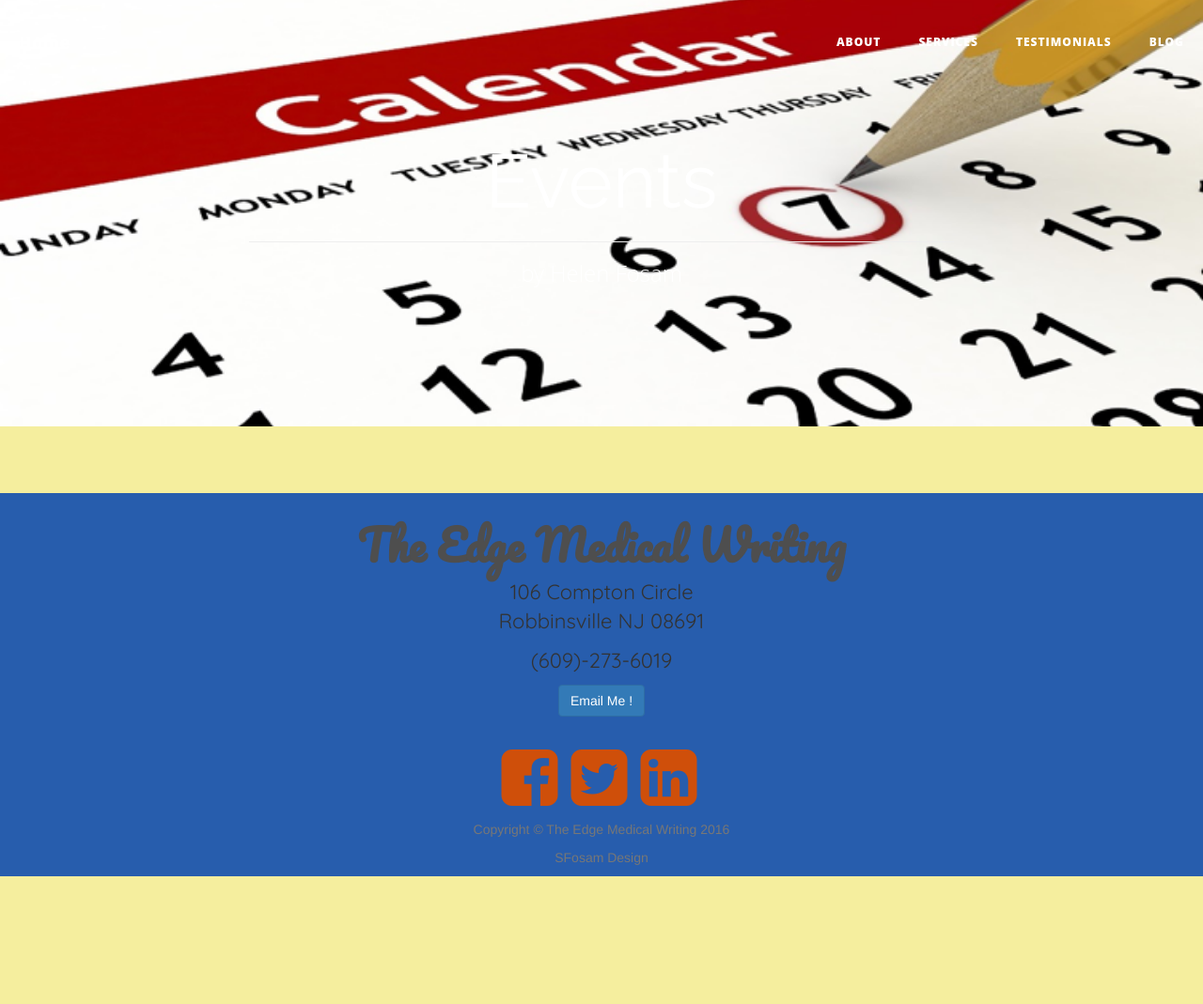
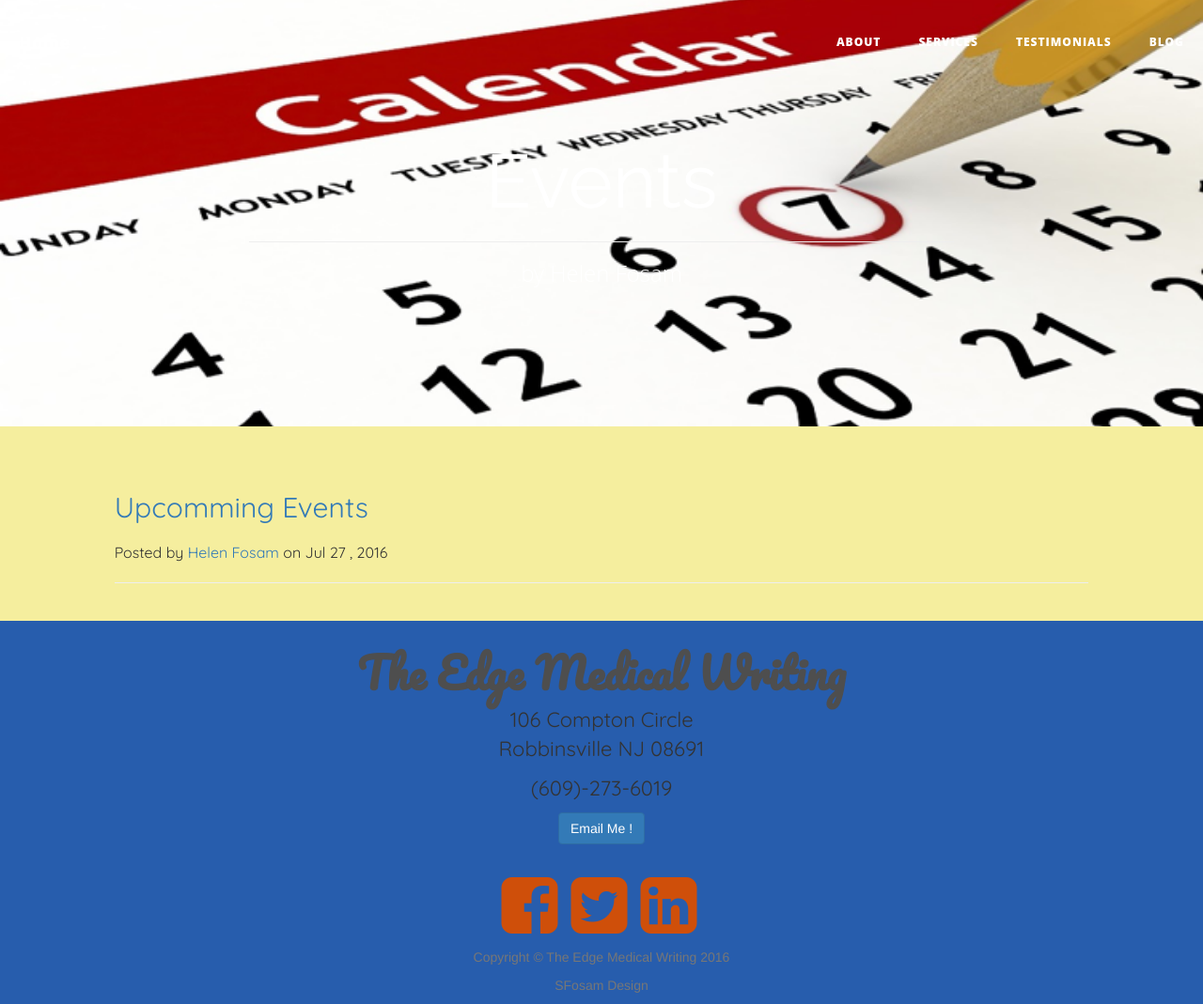
Before and after one commit to saltoriousSIG/theedge, a Jekyll site: the page built from events.html, in a window 1280 px wide. Shown: the whole page at 94% size. Built offline with Jekyll 4.4.1, drawn with Linux system fonts in a browser that asks for light colours; before the commit the page ends 933 px from its top, so only the background shows below that; some of the changed lines change nothing that is shown.

Commit message:
Update events.html

```diff
--- a/events.html
+++ b/events.html
@@ -3,7 +3,7 @@ layout: events
 title: Events
 meta: The Edge Events
 ---
-    {% for post in site.posts/events  %}
+    {% for post in site.categories.events  %}
 
                 <div class="post-preview">
 
```
